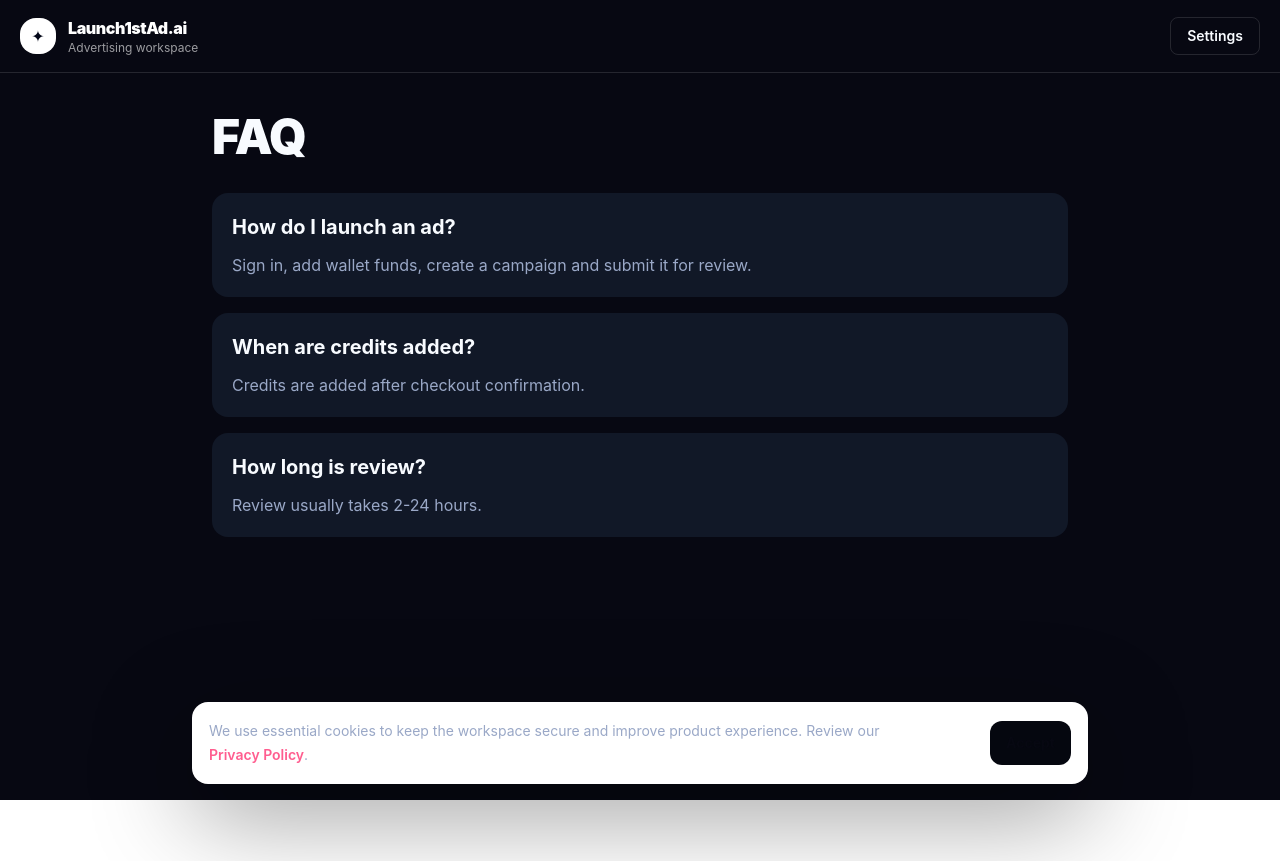
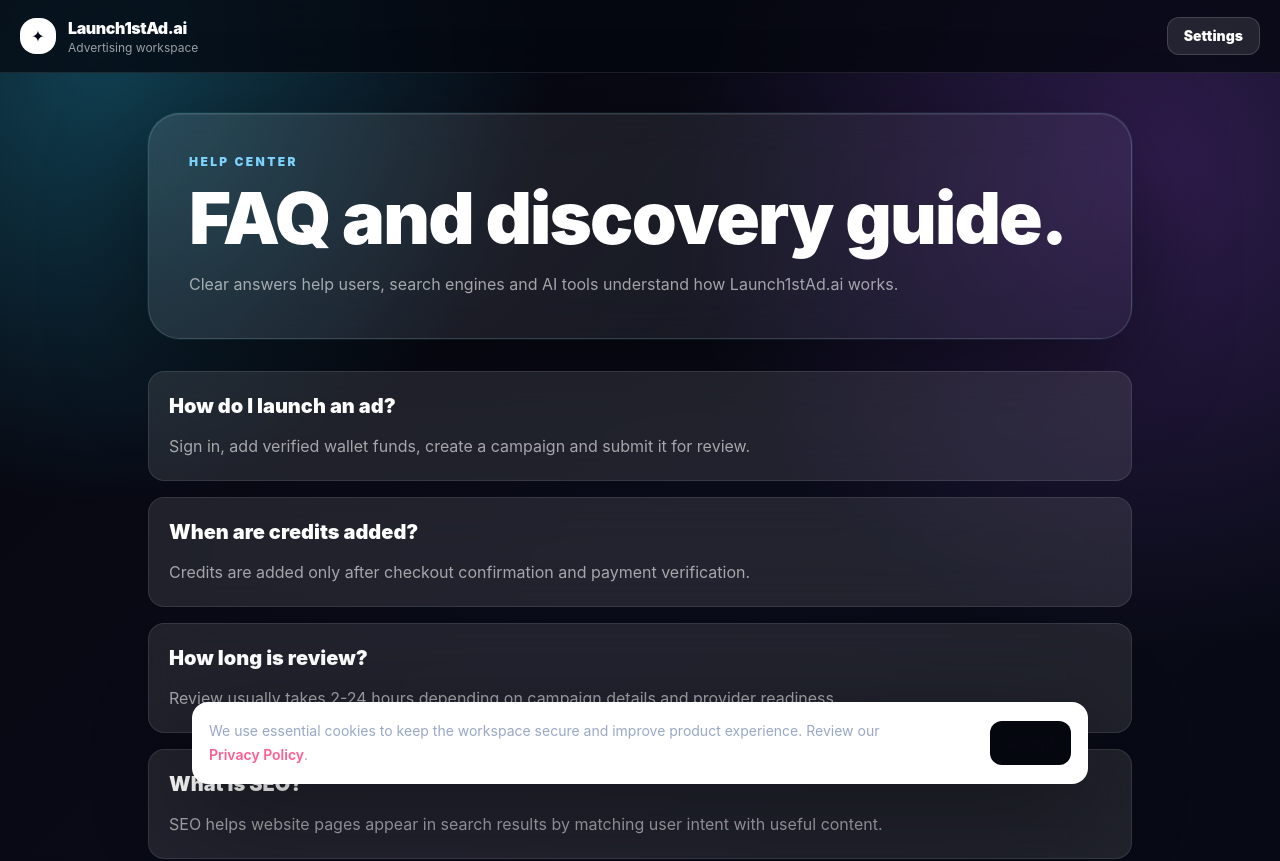
Before and after one commit to lkmeeena882437-dotcom/Launch1stAd.ai, a Next.js app: page /faq in a window 1280 px wide. Shown: the top 861 px of the page. Before the commit the page ends 800 px from the top, so only its background shows below. Built offline with nearby package versions, Linux system fonts and the light colour scheme.

Commit message:
Expand FAQ with discovery content

```diff
--- a/app/faq/page.tsx
+++ b/app/faq/page.tsx
@@ -1,21 +1,40 @@
 import Link from "next/link";
 import { Brand } from "@/components/Brand";
 
+const faqs = [
+  ["How do I launch an ad?", "Sign in, add verified wallet funds, create a campaign and submit it for review."],
+  ["When are credits added?", "Credits are added only after checkout confirmation and payment verification."],
+  ["How long is review?", "Review usually takes 2-24 hours depending on campaign details and provider readiness."],
+  ["What is SEO?", "SEO helps website pages appear in search results by matching user intent with useful content."],
+  ["What is GEO?", "GEO helps AI answer tools understand the brand, product and use cases clearly."],
+  ["What is AEO?", "AEO creates short answer-style content for FAQs, snippets and direct search answers."],
+  ["Why connect Meta or Google accounts?", "Connected accounts help reviewed campaigns move toward provider delivery after account approval."],
+  ["Can I disconnect accounts?", "Yes. Provider connection status can be reset from the connections page."
+  ]
+];
+
 export default function FAQPage() {
   return (
-    <main className="min-h-screen bg-canvas text-ink">
-      <header className="border-b border-hairline bg-canvas px-5 py-4">
+    <main className="min-h-screen bg-transparent text-ink">
+      <header className="border-b border-white/10 bg-[#05070f]/75 px-5 py-4 backdrop-blur-2xl">
         <div className="mx-auto flex max-w-7xl items-center justify-between">
           <Link href="/"><Brand /></Link>
-          <Link href="/settings" className="rounded-lg border border-hairline px-4 py-2 text-sm font-semibold">Settings</Link>
+          <Link href="/settings" className="rounded-xl border border-white/15 bg-white/10 px-4 py-2 text-sm font-black text-white">Settings</Link>
         </div>
       </header>
-      <section className="mx-auto max-w-4xl px-5 py-10">
-        <h1 className="text-5xl font-black tracking-tight">FAQ</h1>
+      <section className="mx-auto max-w-5xl px-5 py-10">
+        <div className="neon-shell rounded-[2rem] p-6 md:p-10">
+          <p className="text-xs font-black uppercase tracking-[0.2em] text-[#7dd3fc]">Help center</p>
+          <h1 className="mt-3 text-5xl font-black tracking-tight text-white md:text-7xl">FAQ and discovery guide.</h1>
+          <p className="mt-4 max-w-3xl leading-7 text-white/60">Clear answers help users, search engines and AI tools understand how Launch1stAd.ai works.</p>
+        </div>
         <div className="mt-8 grid gap-4">
-          <div className="rounded-2xl bg-card p-5"><h2 className="text-xl font-bold">How do I launch an ad?</h2><p className="mt-3 text-muted">Sign in, add wallet funds, create a campaign and submit it for review.</p></div>
-          <div className="rounded-2xl bg-card p-5"><h2 className="text-xl font-bold">When are credits added?</h2><p className="mt-3 text-muted">Credits are added after checkout confirmation.</p></div>
-          <div className="rounded-2xl bg-card p-5"><h2 className="text-xl font-bold">How long is review?</h2><p className="mt-3 text-muted">Review usually takes 2-24 hours.</p></div>
+          {faqs.map(([question, answer]) => (
+            <div key={question} className="rounded-2xl border border-white/10 bg-white/10 p-5 text-white backdrop-blur-xl">
+              <h2 className="text-xl font-black">{question}</h2>
+              <p className="mt-3 leading-7 text-white/60">{answer}</p>
+            </div>
+          ))}
         </div>
       </section>
     </main>
```
